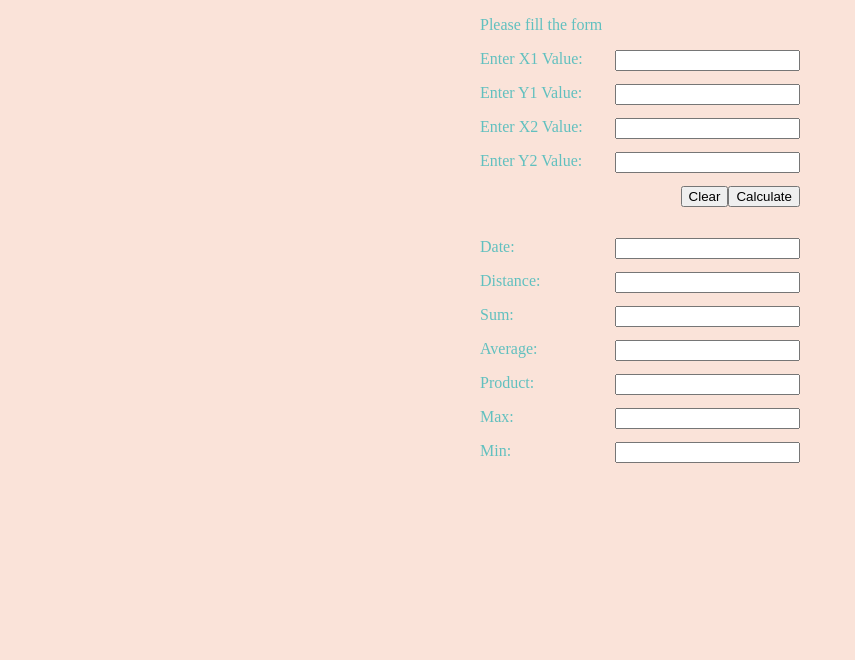
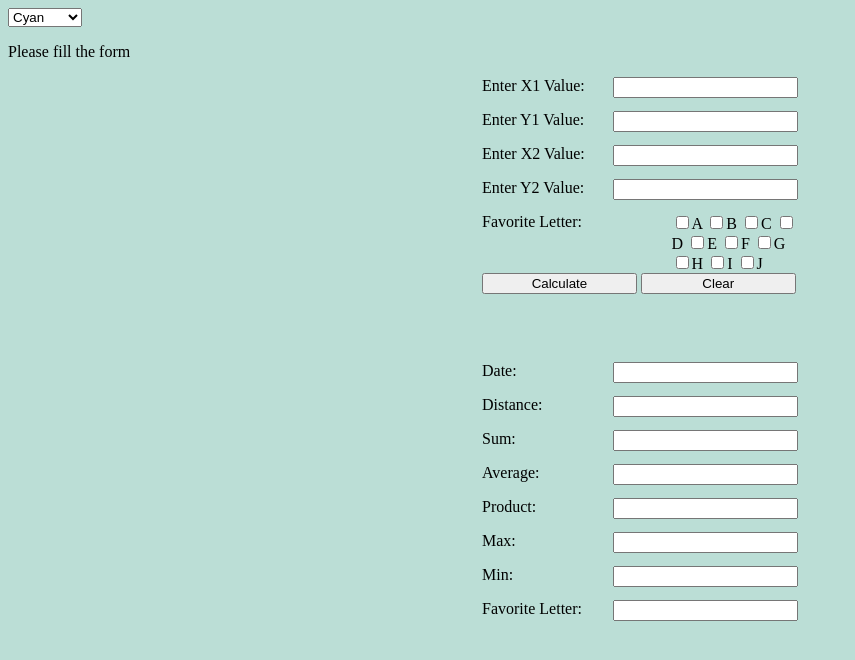
Before and after one commit to AbdulAsyraf/WebDesign, a PHP site: page /distance.html in a window 1280 px wide. Shown: the top 660 px of the page, without its empty margins (0-855 px from the left). Run offline with PHP 8.4, Linux system fonts and the light colour scheme.

Commit message:
Oct 15 final

```diff
--- a/Lab6/distance.html
+++ b/Lab6/distance.html
@@ -3,13 +3,43 @@
   <link rel='stylesheet' href='format.css'>
   <title>Math Time</title>
   <script>
+    function CheckInput(){
+      var x1 = document.getElementById('x1').value;
+      var x2 = document.getElementById('x2').value;
+      var y1 = document.getElementById('y1').value;
+      var y2 = document.getElementById('y2').value;
+
+      if(x1 == '' || x2 == '' || y1 == '' || y2 == ''){
+        window.alert("One or more values are missing. Please re-enter the values");
+        document.getElementById('x1').focus();
+        document.getElementById('x1').select();
+      }
+      else if(isNaN(x1) || isNaN(x2) || isNaN(y1) || isNaN(y2)){
+        window.alert("One or more values are not numbers. Please re-enter the values");
+        document.getElementById('x1').focus();
+        document.getElementById('x1').select();
+      }
+      else{
+        Calculate();
+      }
+    }
+
+    function getChecked(){
+      var favs = "";
+      var c = document.distCalc.choice;
+      for (var j = 0; j < c.length; j++){
+        if (c[j].checked){
+          favs += c[j].value + " ";
+        }
+      }
+      return favs;
+    }
+
     function Calculate(){
       var x1 = parseFloat(document.getElementById('x1').value);
       var y1 = parseFloat(document.getElementById('y1').value);
       var x2 = parseFloat(document.getElementById('x2').value);
       var y2 = parseFloat(document.getElementById('y2').value);
-      // var numArr = new array();
-      // numArr = [x1, y1, x2, y2];
       var res = Math.sqrt(Math.pow((y2-y1),2) + Math.pow((x2-x1),2));
       var d = new Date();
       var day = d.getDate();
@@ -21,6 +51,7 @@
       var max = Math.max(x1, x2, y1, y2);
       var min = Math.min(x1, x2, y1, y2);
 
+      var favs = getChecked();
 
       document.getElementById('res').value = res;
       document.getElementById('date').value = day + "/" + month + "/" + year;
@@ -29,19 +60,61 @@
       document.getElementById('prod').value = product;
       document.getElementById('max').value = max;
       document.getElementById('min').value = min;
+      document.getElementById('fav').value = favs;
+    }
+
+    function colorChange(color){
+        if (color == 'cyan'){
+          document.getElementById('bods').style.backgroundColor = "cyan";
+        }else if (color == 'red'){
+          document.getElementById('bods').style.backgroundColor = "red";
+        }else if (color == 'white'){
+          document.getElementById('bods').style.backgroundColor = "white";
+        }else if (color == 'magenta'){
+          document.getElementById('bods').style.backgroundColor = 'magenta';
+        }else if (color == 'grey'){
+          document.getElementById('bods').style.backgroundColor = 'grey';
+        }
     }
   </script>
 </head>
 <body id='bods'>
+  <form class='corner' id='colorForm'>
+    <select id='option' name='option' onChange='colorChange(this.value)'>
+      <option value='cyan'>Cyan</option>
+      <option value='red'>Red</option>
+      <option value='white'>White</option>
+      <option value='magenta'>Magenta</option>
+      <option value='grey'>Grey</option>
+    </select>
+  </form>
   <p>Please fill the form</p>
 
   <form name='distCalc' id='borang'>
+    <div id='distInput'>
       <p>Enter X1 Value:<input type=text id='x1'></p>
       <p>Enter Y1 Value:<input type=text id='y1'></p>
       <p>Enter X2 Value:<input type=text id='x2'></p>
       <p>Enter Y2 Value:<input type=text id='y2'></p>
-    <p><input id='calcButton' type=button value='Calculate' onclick='Calculate()'>
+    </div>
+    Favorite Letter:
+    <div id='boxInput'>
+      <input type=checkbox name='choice' value='A'>A
+      <input type=checkbox name='choice' value='B'>B
+      <input type=checkbox name='choice' value='C'>C
+      <input type=checkbox name='choice' value='D'>D
+      <input type=checkbox name='choice' value='E'>E
+      <input type=checkbox name='choice' value='F'>F
+      <input type=checkbox name='choice' value='G'>G
+      <input type=checkbox name='choice' value='H'>H
+      <input type=checkbox name='choice' value='I'>I
+      <input type=checkbox name='choice' value='J'>J
+    </div>
+    <div id='buttons'>
+      <p><input id='calcButton' type=button value='Calculate' onclick='CheckInput()'>
       <input id='clearButton' type=reset value='Clear'></p><br><br>
+    </div>
+    <div id='outputs'>
       <p>Date:<input type=text id='date' readonly></p>
       <p>Distance:<input type=text id ='res' name='result' readonly></p>
       <p>Sum:<input type=text id='sum' readonly></p>
@@ -49,6 +122,8 @@
       <p>Product:<input type=text id='prod' readonly></p>
       <p>Max:<input type=text id='max' readonly></p>
       <p>Min:<input type=text id='min' readonly></p>
+      <p>Favorite Letter:<input type=text id='fav' readonly></p>
+    </div>
   </form>
 </body>
 </html>
--- a/Lab6/format.css
+++ b/Lab6/format.css
@@ -1,15 +1,31 @@
 #bods{
-  background-color: #FAE3D9;
+  background-color:#BBDED6;
+}
+
+#borang{
   width:25%;
   margin-left:37.5%;
-  margin-right:37.5%;
-  color:#61C0BF;
+  color:#00000;
 }
 
-input{
-  float:right
+#distInput input{
+  float:right;
 }
 
-#calcButton #clearButton{
+#boxInput{
+  float:right;
+  width:40%;
+}
+
+#buttons{
+  width:100%;
   clear:both;
 }
+
+#buttons input{
+  width:49%;
+}
+
+#outputs input{
+  float:right;
+}
```
Also changed, not shown: Lab6/colorTest.html (added, +22 -0 lines). Lines whose indentation alone changed are shown as unchanged.
